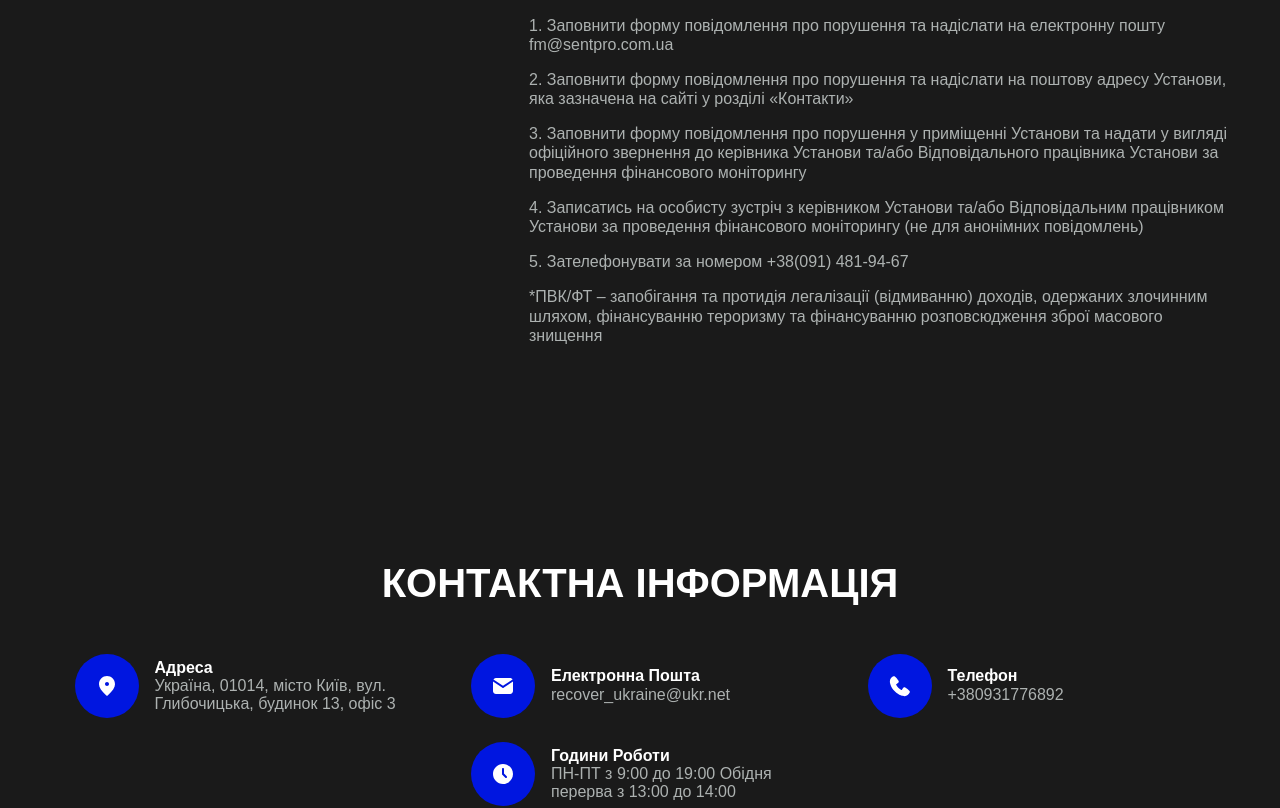
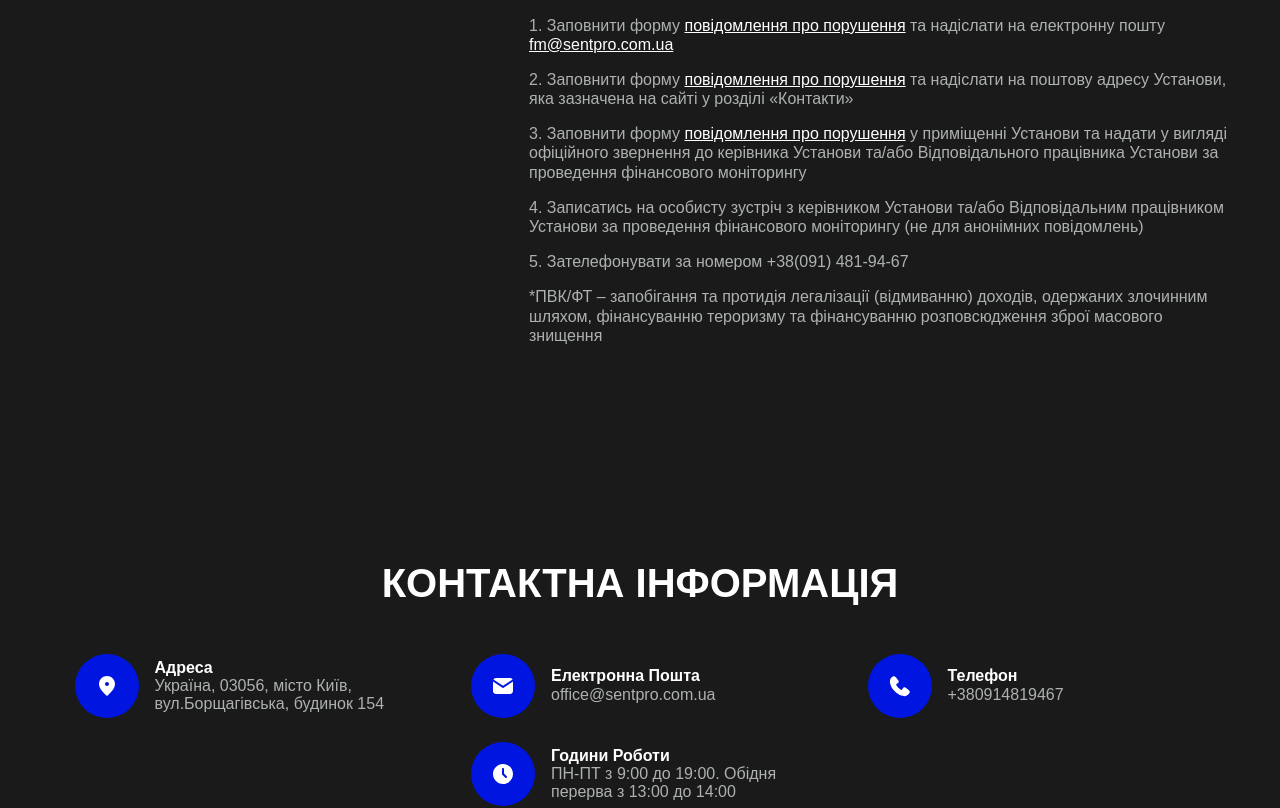
Before and after one commit to purr-purr/sentpro.com.ua, a Next.js app: page / in a window 1280 px wide. Shown: the part 4053-4861 px from the top of the page. Built offline with nearby package versions, Linux system fonts and the light colour scheme.

Commit message:
feat: home page styles

```diff
--- /dev/null
+++ b/src/modules/home/components/HomeAbout/data.ts
@@ -0,0 +1,27 @@
+import ICON_MONEY from "@public/assets/icon-money.svg";
+import ICON_BUILDING from "@public/assets/icon-building.svg";
+import ICON_ANALYTICS from "@public/assets/icon-analytics.svg";
+import ICON_SECURITY from "@public/assets/icon-security.svg";
+import type {IDocumentsListProps} from "@utils/types";
+
+export const lendingDocumentsList: IDocumentsListProps[] = [
+	{
+		title: 'Базові умови, ціна/тарифи',
+		link: 'https://1drv.ms/b/s!ArUg779vc_bucN5PtUMkPV26JIc?e=w8q4Vb'
+	}
+]
+
+export const advantagesList = [
+	{
+		icon: ICON_MONEY,
+		desc:
+			'Порушення провадження у справі про банкрутство,' +
+			' застосування процедури санації фінансової установи - відсутні',
+	},
+	{icon: ICON_BUILDING, desc: 'Товариство не має відокремлених підрозділів'},
+	{
+		icon: ICON_ANALYTICS,
+		desc: 'Рішення про ліквідацію фінансової установи - не' + ' приймалось',
+	},
+	{icon: ICON_SECURITY, desc: 'Наглядова рада товариства - відсутня'},
+];
--- a/src/modules/home/components/HomeAbout/index.tsx
+++ b/src/modules/home/components/HomeAbout/index.tsx
@@ -2,29 +2,15 @@ import BlockTitle from '@modules/common/components/BlockTitle';
 import IconFrame from '@modules/common/components/IconFrame';
 import SplitBlocks from '@modules/common/components/SplitBlocks';
 
-import ICON_ANALYTICS from '@public/assets/icon-analytics.svg';
-import ICON_BUILDING from '@public/assets/icon-building.svg';
-import ICON_MONEY from '@public/assets/icon-money.svg';
-import ICON_SECURITY from '@public/assets/icon-security.svg';
-
 import s from './HomeAbout.module.scss';
 import Accordion from "@modules/common/components/Accordion";
+import {
+	advantagesList,
+	lendingDocumentsList
+} from "@modules/home/components/HomeAbout/data";
+import DocumentsList from "@modules/common/components/DocumentsList";
 
 const HomeAbout = () => {
-	const advantagesList = [
-		{
-			icon: ICON_MONEY,
-			desc:
-				'Порушення провадження у справі про банкрутство,' +
-				' застосування процедури санації фінансової установи - відсутні',
-		},
-		{icon: ICON_BUILDING, desc: 'Товариство не має відокремлених підрозділів'},
-		{
-			icon: ICON_ANALYTICS,
-			desc: 'Рішення про ліквідацію фінансової установи - не' + ' приймалось',
-		},
-		{icon: ICON_SECURITY, desc: 'Наглядова рада товариства - відсутня'},
-	];
 	return (
 		<section id="about">
 			<BlockTitle title="Про компанію"/>
@@ -81,15 +67,84 @@ const HomeAbout = () => {
 				anchor="fin-services"
 			>
 				<Accordion title="Кредитування">
-					1
+					<DocumentsList list={lendingDocumentsList}/>
 				</Accordion>
 
 				<Accordion title="Факторинг">
-					1
+					Базові умови, ціна та тарифи послуги з факторингу:
+
+					<ol>
+						<li>Вид операцій<br/>
+							Факторинг з регресом.
+						</li>
+						<li>Валюта операцій<br/>
+							Гривня.
+						</li>
+						<li>Період відстрочки платежу<br/>
+							До 91 дня.
+						</li>
+						<li>Вимоги до клієнта<br/>
+							Юридичні або фізичні особи – підприємці, які працюють на ринку
+							більше
+							1 року, та здійснюють підприємницьку діяльність.
+						</li>
+						<li>Вимоги до боржника<br/>
+							Співпраця з клієнтом не менш ніж 6 місяців, за які здійснено не
+							менше
+							3 поставок продукції або послуг.
+						</li>
+						<li>Максимальний розмір фінансування<br/>
+							85 % від суми боргу, підтвердженого документально.
+						</li>
+						<li>Процентна ставка фінансування<br/>
+							25 % річних.
+						</li>
+						<li> Комісійна винагорода за обслуговування<br/>
+							1 % від суми фінансування.
+						</li>
+					</ol>
+					<br/>
+					Остаточні умови укладення договору факторингу визначаються рішенням
+					уповноваженого органу компанії, застосовуючи принципи індивідуального
+					підходу до кожного клієнта.
 				</Accordion>
 
 				<Accordion title="Лізинг">
-					1
+					Базові умови, ціна та тарифи фінансового лізингу:
+
+					<ol>
+						<li>Вид операцій<br/>
+							Фінансовий лізинг.
+						</li>
+						<li>Валюта операцій<br/>
+							Гривня.
+						</li>
+						<li>Строк лізингу<br/>
+							Від 12 до 60 місяців.
+						</li>
+						<li>Об’єкти лізингу<br/>
+							Легкові та вантажні автомобілі, автобуси.
+						</li>
+						<li>Авансовий платіж<br/>
+							Від 20 % вартості майна.
+						</li>
+						<li>Періодичність лізингових платежів<br/>
+							Щомісячно, рівними частинами.
+						</li>
+						<li>Ставка лізингових процентів<br/>
+							Від 21 % річних.
+						</li>
+						<li>Комісійна винагорода<br/>
+							1 % від суми фінансування (без урахування авансового платежу).
+						</li>
+						<li>Перехід права власності<br/>
+							Після повної сплати лізингових платежів.
+						</li>
+					</ol>
+					<br/>
+					Остаточні умови укладення договору фінансового лізингу визначаються
+					рішенням уповноваженого органу компанії, застосовуючи принципи
+					індивідуального підходу до кожного клієнта.
 				</Accordion>
 			</SplitBlocks>
 		</section>
--- a/src/modules/home/components/HomeContacts/index.tsx
+++ b/src/modules/home/components/HomeContacts/index.tsx
@@ -46,18 +46,18 @@ const HomeContacts = () => {
 		{
 			icon: ICON_TIME,
 			title: 'Години Роботи',
-			desc: 'ПН-ПТ з 9:00 до 19:00 Обідня перерва з 13:00 до 14:00',
+			desc: 'ПН-ПТ з 9:00 до 19:00. Обідня перерва з 13:00 до 14:00',
 		},
 	];
 
 	return (
 		<section className={s.container} id="contacts">
-			<BlockTitle title="Контактна інформація" />
+			<BlockTitle title="Контактна інформація"/>
 
 			<ul className={s.contacts}>
 				{contactsList.map((item) => (
 					<li key={item.title} className={s.contactsInner}>
-						<IconFrame icon={item.icon} />
+						<IconFrame icon={item.icon}/>
 						<dl>
 							<dt>{item.title}</dt>
 							<dd>
--- a/src/modules/home/components/HomeReportViolation/index.tsx
+++ b/src/modules/home/components/HomeReportViolation/index.tsx
@@ -4,7 +4,7 @@ import SplitBlocks from '@modules/common/components/SplitBlocks';
 const HomeReportViolation = () => {
 	return (
 		<section id="report-violation">
-			<BlockTitle title="Повідомити про порушення" />
+			<BlockTitle title="Повідомити про порушення"/>
 
 			<SplitBlocks
 				title="ТОВ «СЕНТ ПРО» впровадила систему інформування працівників та третіх осіб про порушення вимог законодавства щодо фінансового моніторингу."
@@ -12,40 +12,58 @@ const HomeReportViolation = () => {
 			>
 				<p>
 					З метою виконання вимог Закону України «Про запобігання та протидію
-					легалізації (відмиванню) доходів, одержаних злочинним шляхом, фінансуванню
+					легалізації (відмиванню) доходів, одержаних злочинним шляхом,
+					фінансуванню
 					тероризму та фінансуванню розповсюдження зброї масового знищення» (від
-					06.12.2019 №361-IX) ТОВ «СЕНТ ПРО» (далі – Установа) впровадила систему
+					06.12.2019 №361-IX) ТОВ «СЕНТ ПРО» (далі – Установа) впровадила
+					систему
 					інформування працівниками Установи та третіми особами (анонімно або із
-					зазначенням авторства) Відповідального працівника Установи за проведення
-					фінансового моніторингу про можливі порушення вимог законодавства у цій
+					зазначенням авторства) Відповідального працівника Установи за
+					проведення
+					фінансового моніторингу про можливі порушення вимог законодавства у
+					цій
 					сфері (ПВК/ФТ*).
 				</p>
 
 				<p>
-					У разі, якщо Вам стало відомо про факти таких порушень Установою, окремими
-					працівниками Установи, Ви можете повідомити про відомі Вам факти в один із
+					У разі, якщо Вам стало відомо про факти таких порушень Установою,
+					окремими
+					працівниками Установи, Ви можете повідомити про відомі Вам факти в
+					один із
 					наступних способів:
 				</p>
 
 				<p>
-					1. Заповнити форму повідомлення про порушення та надіслати на електронну
-					пошту fm@sentpro.com.ua
+					1. Заповнити форму <a
+					href="https://1drv.ms/b/s!ArUg779vc_buc-VE1OEQqj996WU?e=lmKsWt"
+					target="_blank" rel="noreferrer">повідомлення про порушення</a> та
+					надіслати на електронну
+					пошту <a href="mailto:fm@sentpro.com.ua" target="_blank"
+					         rel="noreferrer">fm@sentpro.com.ua</a>
 				</p>
 
 				<p>
-					2. Заповнити форму повідомлення про порушення та надіслати на поштову
+					2. Заповнити форму <a
+					href="https://1drv.ms/b/s!ArUg779vc_buc-VE1OEQqj996WU?e=lmKsWt"
+					target="_blank" rel="noreferrer">повідомлення про порушення</a> та
+					надіслати на поштову
 					адресу Установи, яка зазначена на сайті у розділі «Контакти»
 				</p>
 
 				<p>
-					3. Заповнити форму повідомлення про порушення у приміщенні Установи та
+					3. Заповнити форму <a
+					href="https://1drv.ms/b/s!ArUg779vc_buc-VE1OEQqj996WU?e=lmKsWt"
+					target="_blank" rel="noreferrer">повідомлення про порушення</a> у
+					приміщенні Установи та
 					надати у вигляді офіційного звернення до керівника Установи та/або
-					Відповідального працівника Установи за проведення фінансового моніторингу
+					Відповідального працівника Установи за проведення фінансового
+					моніторингу
 				</p>
 
 				<p>
 					4. Записатись на особисту зустріч з керівником Установи та/або
-					Відповідальним працівником Установи за проведення фінансового моніторингу
+					Відповідальним працівником Установи за проведення фінансового
+					моніторингу
 					(не для анонімних повідомлень)
 				</p>
 
--- a/src/modules/home/components/HomeRightsProtection/data.ts
+++ b/src/modules/home/components/HomeRightsProtection/data.ts
@@ -1,8 +1,13 @@
-export const rightsProtectionDocs = [
-	{ title: 'Механізми захисту прав споживачів ТОВ «СЕНТ ПРО»', link: '' },
+import type {IDocumentsListProps} from "@utils/types";
+
+export const rightsProtectionDocs: IDocumentsListProps[] = [
+	{
+		title: 'Механізми захисту прав споживачів ТОВ «СЕНТ ПРО»',
+		link: 'https://1drv.ms/b/s!ArUg779vc_bucc9PMeXpLw8o6_w?e=LWWb4e'
+	},
 	{
 		title:
 			'Порядок розгляду ТОВ «СЕНТ ПРО» звернень споживачів фінансових' + ' послуг',
-		link: '',
+		link: 'https://1drv.ms/b/s!ArUg779vc_bucjYYo2Zz_lbg8p0?e=Qo9G1o',
 	},
 ];
--- a/src/utils/const.ts
+++ b/src/utils/const.ts
@@ -6,10 +6,9 @@ export const APP_AUTHOR_FULL_SIGNATURE: string = `Website Developer: ${APP_AUTHO
 export const APP_LINK: string = 'https://roct.com.ua/';
 export const COMPANY_NAME: string[] = ['TOB', '“СЕНТ ПРО”'];
 export const COMPANY_FULL_NAME: string = `БФ “${COMPANY_NAME[0]} ${COMPANY_NAME[1]}”`;
-export const COMPANY_ID: string = '44813296';
-export const COMPANY_PHONE: string = '+380931776892';
-export const COMPANY_EMAIL: string = 'recover_ukraine@ukr.net';
+export const COMPANY_PHONE: string = '+380914819467';
+export const COMPANY_EMAIL: string = 'office@sentpro.com.ua';
 export const COMPANY_ADDRESS: string =
-	'Україна, 01014, місто Київ, вул. Глибочицька, будинок 13, офіс 3';
+	'Україна, 03056, місто Київ, вул.Борщагівська, будинок 154';
 export const COMPANY_MAP_LINK: string =
-	'https://www.google.com/maps/embed?pb=!1m18!1m12!1m3!1d2539.891633183933!2d30.48414859230529!3d50.461742613316474!2m3!1f0!2f0!3f0!3m2!1i1024!2i768!4f13.1!3m3!1m2!1s0x40d4ce7af2efa44f%3A0xf3d5d56914d6bd56!2z0YPQuy4g0JPQu9GD0LHQvtGH0LjRhtC60LDRjywgMTMsINCa0LjQtdCyLCDQo9C60YDQsNC40L3QsCwgMDIwMDA!5e0!3m2!1sru!2sie!4v1712049898967!5m2!1sru!2sie';
+	'https://www.google.com/maps/embed?pb=!1m18!1m12!1m3!1d2540.7280263653115!2d30.438647588854977!3d50.44616640000002!2m3!1f0!2f0!3f0!3m2!1i1024!2i768!4f13.1!3m3!1m2!1s0x40d4cc23c5c3a6c9%3A0xbd09cf351f3df766!2z0KLQoNCmINCc0LDRgNC80LXQu9Cw0LQ!5e0!3m2!1suk!2sie!4v1714328445335!5m2!1suk!2sie';
--- a/src/utils/types.ts
+++ b/src/utils/types.ts
@@ -7,3 +7,8 @@ export interface INavigationList {
 	path: string;
 	isActive: boolean;
 }
+
+export interface IDocumentsListProps {
+	title: string;
+	link: string;
+}
```
Also changed, not shown: src/modules/common/components/DocumentsList/index.tsx (+6 -13 lines), src/modules/common/components/SplitBlocks/SplitBlocks.module.scss (+4 -4 lines).
